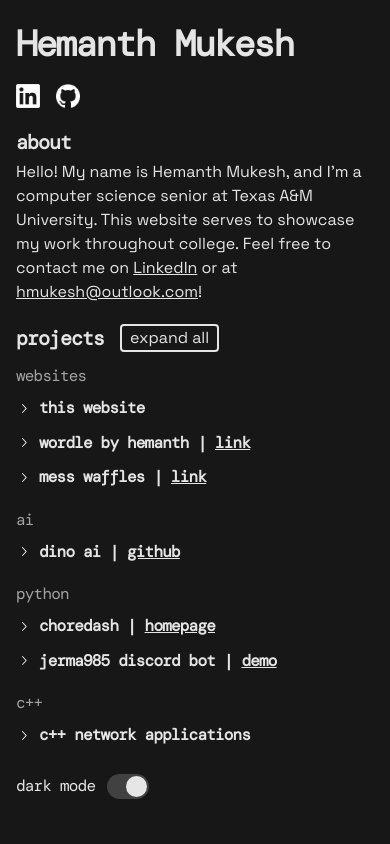
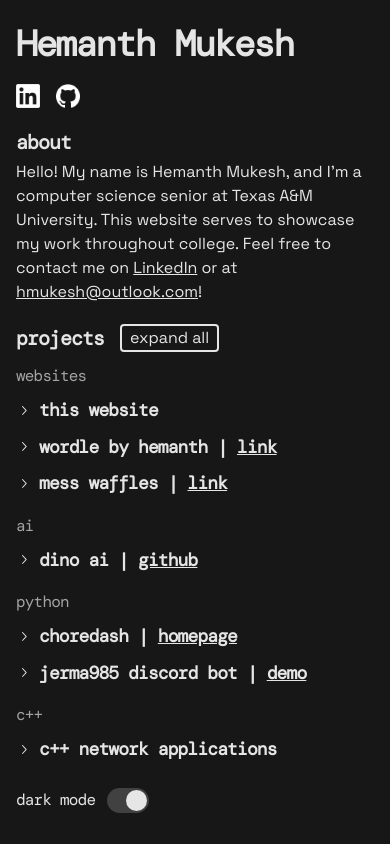
Before and after one commit to hmukesh5/hmukesh5.github.io, a React (Vite) app: page / in a window 390 px wide. Built offline with nearby package versions, Linux system fonts and the light colour scheme; no server answers.

Commit message:
increased project title size on mobile

```diff
--- a/src/components/project.tsx
+++ b/src/components/project.tsx
@@ -21,7 +21,7 @@ const Project: React.FC<ProjectProps> = ({value, project_title, project_link, co
                         setExpandedItems((prev) => prev.includes(value) ? prev.filter((item) => item !== value) : [...prev, value]);
                     }}
                 />
-                <div className='font-semibold font-heading tracking-tighter sm:tracking-normal text-base sm:text-xl' >
+                <div className='font-semibold font-heading tracking-tighter sm:tracking-normal text-lg sm:text-xl' >
                         <span onClick={() => {
                             setExpandedItems((prev) => prev.includes(value) ? prev.filter((item) => item !== value) : [...prev, value]);
                         }}>
```
